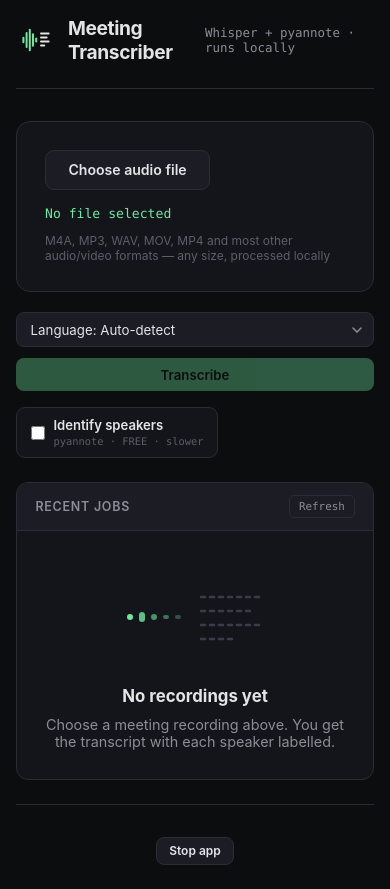
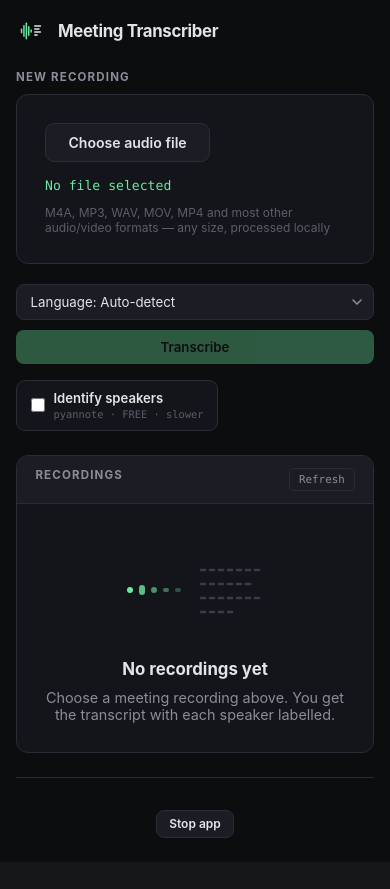
Before and after one commit to Boby0230/meeting-transcriber, a Flask app: page / in a window 390 px wide. After the commit the page ends 838 px from the top, so only its background shows below. Run offline with Flask 3, Linux system fonts and the light colour scheme; data that the repository does not hold is empty; parts of the project's set-up code (start-up, migrations or seed data) failed here and were passed over.

Commit message:
Document look across the whole page; past recordings open in it
Bogdan wants the picked look on the whole app, close to the design-round
mockup (11 Nov):
- a narrower, calmer page; section titles are small uppercase labels
  ("New recording", "Recordings");
- the jobs list is now "Recordings": each row is the title (file name
  without extension) with one quiet details line (date, length, words,
  speakers);
- tapping a finished recording opens it in the Document view, with its
  title and details line above the transcript (length, words, number of
  speakers, language) and a link back to the list. Before, a past
  transcript could only be downloaded. The md/txt/json links still
  download, and on a phone they live in the open recording.
Uses only data the app already returns (/api/jobs, /api/results).

Co-Authored-By: Claude Opus 5.5 <noreply@anthropic.com>
Claude-Session: https://claude.ai/code/session_01Je8qQ8d2oio4H2xquggCwW

```diff
--- a/static/app.js
+++ b/static/app.js
@@ -154,6 +154,7 @@ function fetchResults() {
     .then(function(res) { return res.json(); })
     .then(function(data) {
       renderTranscript(data.transcript || '');
+      showDocHead(data);
 
       // Surface warnings or hard errors
       var notes = [];
@@ -229,16 +230,26 @@ function refreshJobs() {
           '<a class="job-link" href="/api/export/' + j.id + '/txt">txt</a>' +
           '<a class="job-link" href="/api/export/' + j.id + '/json">json</a>'
         : '<span class="job-status ' + statusClass + '">' + j.status + '</span>';
-      return '<div class="job-row">' +
+      var openable = j.status === 'done' || j.status === 'error';
+      meta.unshift(shortDate(j.created_at));
+      return '<div class="job-row' + (openable ? ' openable' : '') + '"' +
+          (openable ? ' role="button" tabindex="0" data-job="' + escapeHtml(j.id) + '"' : '') + '>' +
         '<div class="job-main">' +
-          '<div class="job-name">' + escapeHtml(j.filename || j.id) + '</div>' +
-          '<div class="job-meta">' + escapeHtml(meta.join(' · ')) +
-            ' · <span class="job-time">' + escapeHtml(j.created_at) + '</span></div>' +
+          '<div class="job-name">' + escapeHtml(titleOf(j.filename || j.id)) + '</div>' +
+          '<div class="job-meta">' + escapeHtml(meta.join(' · ')) + '</div>' +
         '</div>' +
         '<div class="job-actions">' + actions + '</div>' +
       '</div>';
     });
     jobsList.innerHTML = rows.join('');
+    jobsList.querySelectorAll('.job-row.openable').forEach(function(row) {
+      function open(e) {
+        if (e.target.closest('.job-actions')) return;      // the md/txt/json links download
+        openJob(row.getAttribute('data-job'));
+      }
+      row.addEventListener('click', open);
+      row.addEventListener('keydown', function(e) { if (e.key === 'Enter' || e.key === ' ') { e.preventDefault(); open(e); } });
+    });
   });
 }
 
@@ -325,6 +336,36 @@ function escapeHtml(s) {
   return String(s).replace(/&/g, '&amp;').replace(/</g, '&lt;').replace(/>/g, '&gt;');
 }
 
+// ── Opening a past recording, and the title above the transcript ───────────
+var MONTHS = ['Jan','Feb','Mar','Apr','May','Jun','Jul','Aug','Sep','Oct','Nov','Dec'];
+function shortDate(iso) {               // "2026-11-02T16:36:30" -> "2 Nov" (this year) or "2 Nov 2025"
+  var m = /^(\d{4})-(\d{2})-(\d{2})/.exec(iso || '');
+  if (!m) return iso || '';
+  var s = Number(m[3]) + ' ' + MONTHS[Number(m[2]) - 1];
+  return Number(m[1]) === new Date().getFullYear() ? s : s + ' ' + m[1];
+}
+function titleOf(filename) { return String(filename).replace(/\.[A-Za-z0-9]{2,4}$/, ''); }
+
+function showDocHead(data) {
+  document.getElementById('docTitle').textContent = titleOf(data.filename || 'Transcript');
+  var meta = [];
+  if (data.duration_min) meta.push(data.duration_min + ' min');
+  if (data.word_count) meta.push(data.word_count.toLocaleString() + ' words');
+  var speakers = {};
+  (lastTranscript.match(/^\[\d{2}:\d{2}:\d{2}\]\s+([^:\n]{1,40}):/gm) || []).forEach(function(l) { speakers[l.replace(/^\[[^\]]*\]\s+/, '')] = 1; });
+  var n = Object.keys(speakers).length;
+  if (n) meta.push(n + ' speaker' + (n === 1 ? '' : 's'));
+  if (data.language) meta.push(data.language === 'ro' ? 'Romanian' : data.language === 'en' ? 'English' : data.language);
+  document.getElementById('docMeta').textContent = meta.join(' · ');
+}
+
+function openJob(id) {
+  currentJobId = id;
+  errorEl.classList.remove('visible');
+  fetchResults();
+  setTimeout(function() { resultsEl.scrollIntoView({behavior: 'smooth', block: 'start'}); }, 150);
+}
+
 // ── Transcript, "Document" look (11 Nov) ─────────────────────────────
 // Paragraphs come as "[hh:mm:ss] Speaker A: text" (with speakers) or plain text (without).
 // Each speaker gets a colour in order of first appearance; the time sits in the margin.
--- a/static/style.css
+++ b/static/style.css
@@ -554,3 +554,45 @@ header .subtitle {
   #transcriptBody { padding: 0.5rem 0.9rem 1rem; font-size: 1rem; }
   .doc-p { grid-template-columns: 3rem minmax(0, 1fr); gap: 0 0.6rem; }
 }
+
+
+/* ======================================================================================
+   "Document" across the whole page (11 Nov, Bogdan's pick), kept close to the design-round
+   mockup: calm and readable. Section titles are small uppercase labels, recordings are a
+   list of titles with one quiet details line, and a recording opens as a document with
+   its title and details above the text.
+   ====================================================================================== */
+.container { max-width: 760px; }
+header { border-bottom: 0; margin-bottom: 1.5rem; padding-bottom: 0; }
+header .logo { width: 30px; height: 30px; border-radius: 8px; }
+header h1 { font-size: 1.05rem; }
+header .subtitle { font-size: 0.72rem; color: var(--text3); }
+
+.section-title, .panel-header h2 {
+  font-size: 0.72rem; font-weight: 700; letter-spacing: 0.1em; text-transform: uppercase; color: var(--text2);
+  margin: 0 0 0.6rem;
+}
+.upload-section { border-radius: 12px; }
+
+/* Recordings: a quiet list of titles, each opens as a document */
+.jobs-list { max-height: none; }
+.job-row { padding: 0.85rem 1.15rem; }
+.job-row.openable { cursor: pointer; }
+.job-row.openable:hover, .job-row.openable:focus-visible { background: var(--surface2); outline: none; }
+.job-row.openable:focus-visible { box-shadow: inset 3px 0 0 var(--accent); }
+.job-name { font-size: 0.98rem; white-space: normal; }
+.job-meta { font-family: var(--sans); font-size: 0.8rem; color: var(--text2); margin-top: 0.2rem; }
+.job-actions { opacity: 0.75; }
+
+/* The open recording: title and details above the text, as in the mockup */
+.doc-head { margin: 0.25rem 0 0.9rem; }
+.doc-back { font-size: 0.82rem; color: var(--text2); text-decoration: none; }
+.doc-back:hover { color: var(--accent); }
+.doc-head h2 { font-size: 1.35rem; font-weight: 700; letter-spacing: -0.01em; margin: 0.35rem 0 0.15rem; overflow-wrap: anywhere; }
+.doc-head p { font-size: 0.85rem; color: var(--text2); }
+.export-bar .label { font-family: var(--sans); }
+@media (max-width: 640px) {
+  .job-actions { display: none; }               /* downloads stay in the open recording */
+  .doc-head h2 { font-size: 1.2rem; }
+}
+@media (max-width: 640px) { header .subtitle { display: none; } }
--- a/templates/index.html
+++ b/templates/index.html
@@ -24,6 +24,7 @@
   </header>
 
   <!-- Upload -->
+  <h2 class="section-title">New recording</h2>
   <div class="upload-section">
     <div class="upload-row">
       <button class="upload-btn" id="uploadBtn">Choose audio file</button>
@@ -83,6 +84,11 @@
 
   <!-- Result -->
   <div class="results" id="results">
+    <div class="doc-head">
+      <a href="#jobsPanel" class="doc-back" id="docBack">‹ Recordings</a>
+      <h2 id="docTitle">Transcript</h2>
+      <p id="docMeta"></p>
+    </div>
     <div class="export-bar">
       <span class="label">Export:</span>
       <button class="btn btn-ghost btn-sm" id="exportMd">Markdown</button>
@@ -104,7 +110,7 @@
   <!-- Recent jobs -->
   <div class="panel jobs-panel" id="jobsPanel" style="display:none;">
     <div class="panel-header">
-      <h2>Recent Jobs</h2>
+      <h2>Recordings</h2>
       <div class="panel-actions">
         <button class="copy-btn" onclick="refreshJobs()">Refresh</button>
       </div>
```
